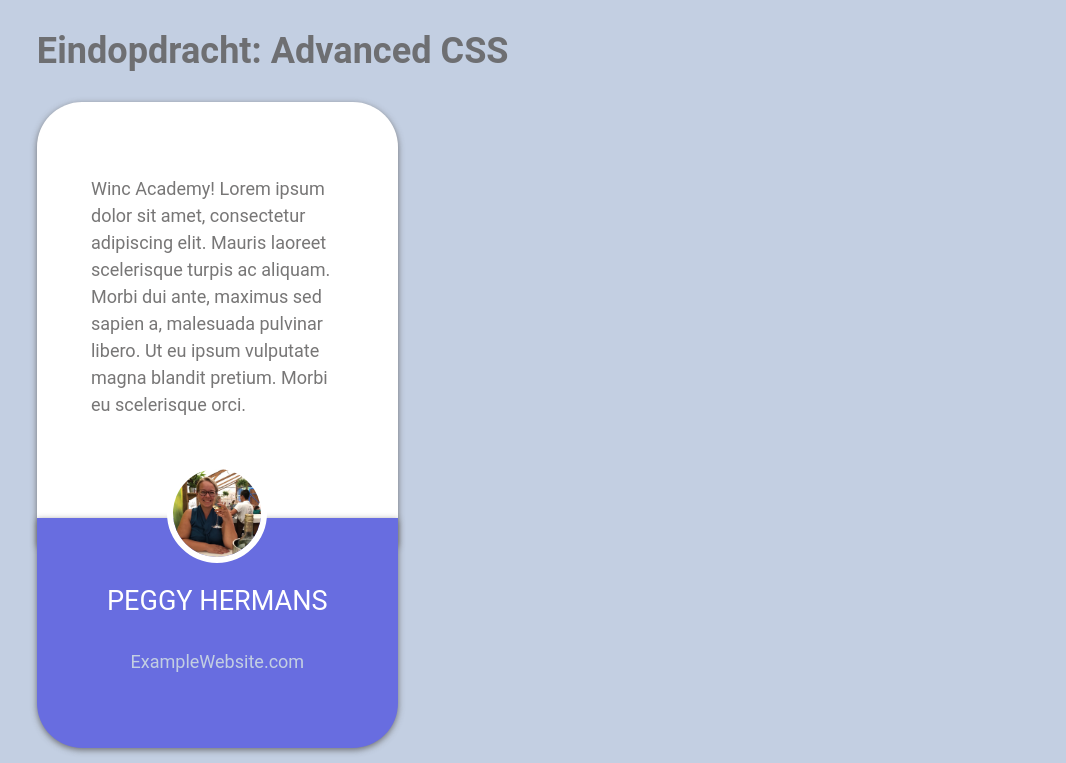
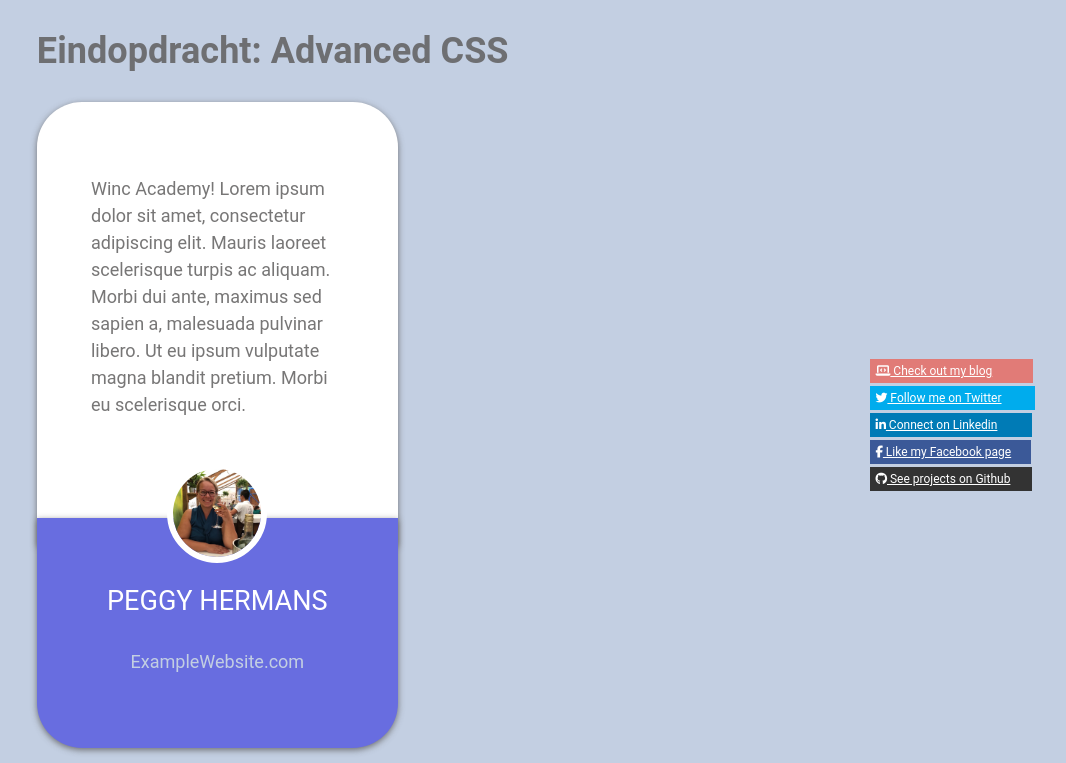
Before and after one commit to PJweb1976/Peggy-Hermans-Eindopdracht-Advanced-CSS, a plain HTML site: page index.html in a window 1280 px wide. Shown: the top 763 px of the page, without its empty margins (170-1236 px from the left). Drawn offline with Linux system fonts and the light colour scheme.

Commit message:
VSCode not working

```diff
--- a/css/_list.scss
+++ b/css/_list.scss
@@ -1,5 +1,6 @@
 @import "list/cards";
 @import "list/photos";
+@import "list/mediabuttons";
 
 .list {
     padding-left: 0;
--- a/css/_variables.scss
+++ b/css/_variables.scss
@@ -4,3 +4,8 @@ $color-grey: #c3cfe2;
 $color-purpleblue: #686de0;
 $color-white: #fff;
 $color-blue: rgb(43, 49, 69);
+$color-pink: #e17b77; //social media
+$color-mediumblue: #3b5998; //facebook
+$color-lightblue: #00aced; //twitter
+$color-black: #333; //github
+$color-darkblue: #007bb6; //linkedin
--- /dev/null
+++ b/css/list/_mediabuttons.scss
@@ -0,0 +1,52 @@
+.social--media-buttons {
+  @include list-reset;
+  position: fixed;
+  right: 5px;
+  top: 50%;
+  width: 13em;
+  margin-top: -2.5em;
+
+  /*::before ook nog
+            normaal transform: translateX(-100px); transition: transform 400ms ease-in-out
+            &:hover {transform: translateX(0)} eerst blokjes, geen marge en daarna met text*/
+}
+
+.social--media-blog {
+  background-color: $color-pink;
+  color: $color-white;
+  font-size: 12px;
+  padding: 5px;
+  padding-right: 41px;
+}
+
+.social--media-linkedin {
+  background-color: $color-darkblue;
+  color: $color-white;
+  font-size: 12px;
+  padding: 5px;
+  padding-right: 35px;
+}
+
+.social--media-twitter {
+  background-color: $color-lightblue;
+  color: $color-white;
+  font-size: 12px;
+  padding: 5px;
+  padding-right: 33px;
+}
+
+.social--media-facebook {
+  background-color: $color-mediumblue;
+  color: $color-white;
+  font-size: 12px;
+  padding: 5px;
+  padding-right: 20px;
+}
+
+.social--media-github {
+  background-color: $color-black;
+  color: $color-white;
+  font-size: 12px;
+  padding: 5px;
+  padding-right: 22px;
+}
--- a/index.html
+++ b/index.html
@@ -4,6 +4,7 @@
         <meta name="viewport" content="width=device-width, initial-scale=1"/>
         <title> Eindopdracht: Advances CSS </title>
         <link rel="stylesheet" type="text/css" href="/css/styles.css"/>
+        <script src="https://kit.fontawesome.com/7be01a5540.js" crossorigin="anonymous"></script>
     </head>
 
     <body>
@@ -97,11 +98,9 @@
             <container class="container" hidden>
                 <section class="foto--grid fotos--grid">
                     <img class="portfolio--grid" width="200px" height="200px" src="/img/IMG_1698.jpeg" alt=""/>
-                    <button type="knopje"> READ MORE </button>
                 </section>
                 <section class="foto--grid fotos-grid">
                     <img class="portfolio--grid" width="200px" height="200px" src="/img/IMG_1698.jpeg" alt=""/>
-                    <btn type="knopje"> READ MORE </btn>
                 </section>
                 <section class="foto--grid fotos-grid">
                     <img class="portfolio--grid" width="200px" height="200px" src="/img/IMG_1698.jpeg" alt=""/>
@@ -122,18 +121,51 @@
         </main>
 
         <section> absoluut op scherm
-            <ul>
-                mixin listreset
+            <ul class="social--media-buttons">
                 <li>
-                    <a href="" class="social-media blog">
-                        <span class="fa-laptop-code"></span>
-                        Checkout my blog
+                    <a href="" class="social--media-blog">
+                        <i class="fas fa-laptop-code"></i>
+                        Check out my blog
+                    </a>
+                </li>
+                <li>
+                    <a href="" class="social--media-twitter">
+                        <i class="fab fa-twitter"></i>
+                        Follow me on Twitter
+                    </a>
+                </li>
+                <li>
+                    <a href="" class="social--media-linkedin">
+                        <i class="fab fa-linkedin-in"></i>
+                        Connect on Linkedin
+                    </a>
+                </li>
+                <li>
+                    <a href="" class="social--media-facebook">
+                        <i class="fab fa-facebook-f"></i>
+                        Like my Facebook page
+                    </a>
+                </li>
+                <li>
+                    <a href="" class="social--media-github">
+                        <i class="fab fa-github"></i>
+                        See projects on Github
                     </a>
 
-                    normaal transform: translateX(-100px); transition: transform 400ms ease-in-out
-                    &:hover {transform: translateX(0)}
                 </li>
             </ul>
         </section>
     </body>
 </html>
+
+<section> absoluut op scherm
+    <ul>
+        mixin listreset
+        <li>
+
+            ::before ook nog
+            normaal transform: translateX(-100px); transition: transform 400ms ease-in-out
+            &:hover {transform: translateX(0)}
+        </li>
+    </ul>
+</section>
```
Also changed, not shown: css/styles.css.
